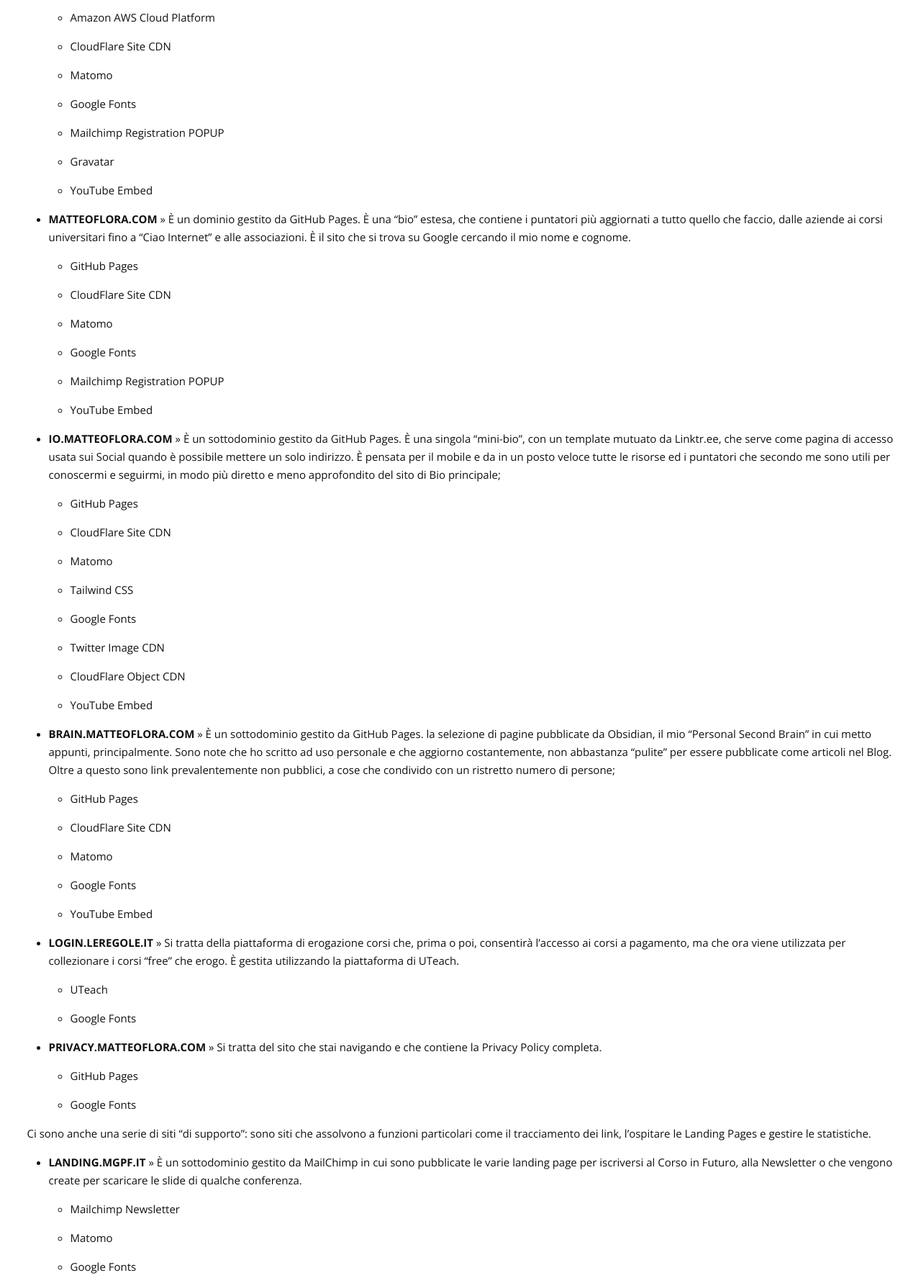
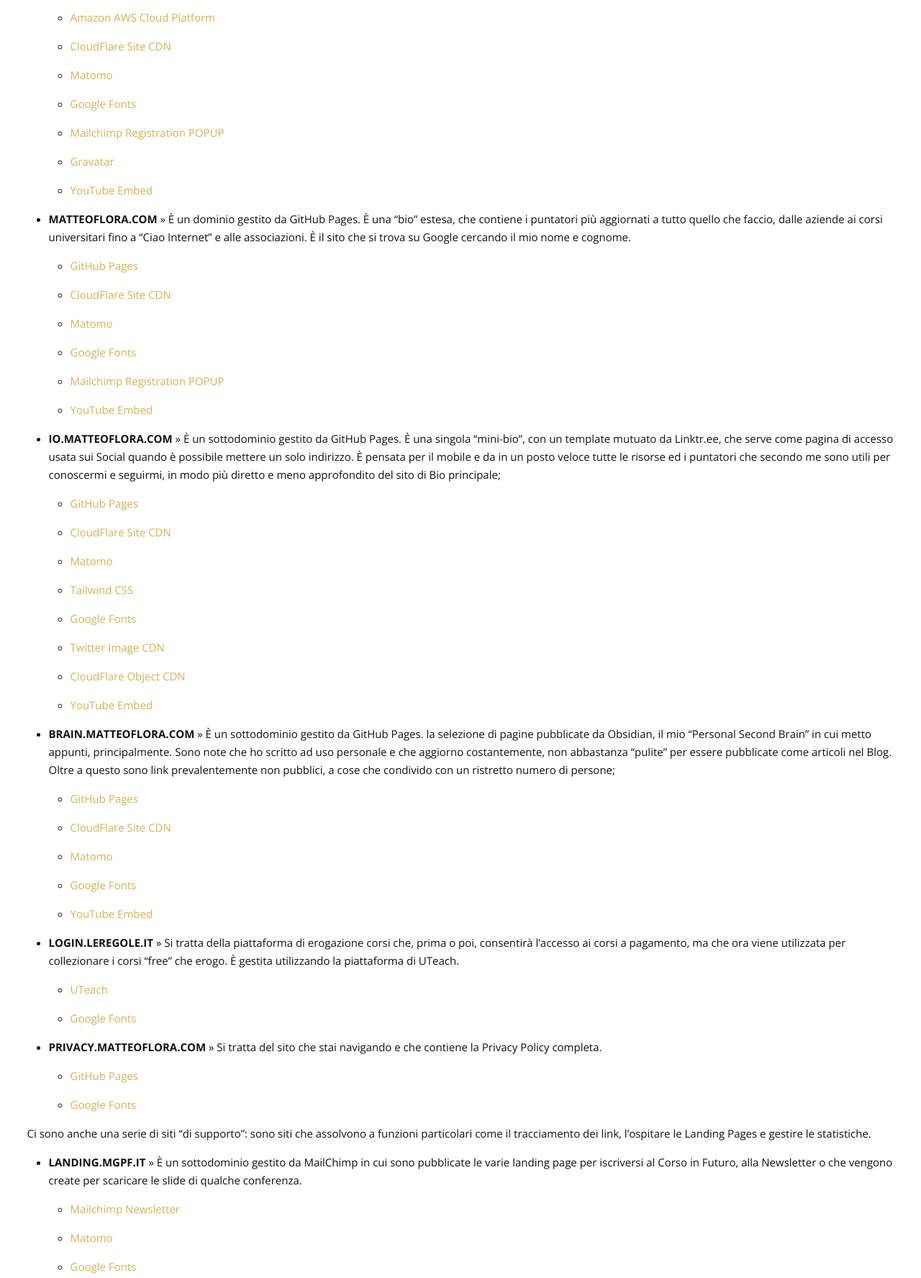
Before and after one commit to lastknight/privacy.matteoflora.com, a plain HTML site: page index.html in a window 1280 px wide. Shown: the part 7375-9150 px from the top of the page at 72% size. Drawn offline with nearby package versions, Linux system fonts and the light colour scheme.

Commit message:
fix link

```diff
--- a/index.html
+++ b/index.html
@@ -375,85 +375,85 @@
 <ul>
 <li><p><strong>MGPF.IT</strong> » È un dominio gestito da Amazon e ospitato in EU, che contiene il “vecchio” blog, che utilizzo ancora - meno di quanto vorrei - per pubblicare contenuti che preferisco custodire io invece che pubblicare su varie testate con cui collaboro. È la collezione di 4 lustri di contenuti pubblicati prima che i “social” e i “video” divenissero il canale prediletto. Questo sito utilizza i seguenti servizi (dettaglio nella prossima sezione):</p>
 <ul>
-<li><p>Amazon AWS Cloud Platform</p>
+<li><p><a href="#amazon-aws-cloud-platform">Amazon AWS Cloud Platform</a></p>
 </li>
-<li><p>CloudFlare Site CDN</p>
+<li><p><a href="#cloudflare-site-cdn">CloudFlare Site CDN</a></p>
 </li>
-<li><p>Matomo</p>
+<li><p><a href="#matomo">Matomo</a></p>
 </li>
-<li><p>Google Fonts</p>
+<li><p><a href="#google-fonts">Google Fonts</a></p>
 </li>
-<li><p>Mailchimp Registration POPUP</p>
+<li><p><a href="#mailchimp-registration-popup">Mailchimp Registration POPUP</a></p>
 </li>
-<li><p>Gravatar</p>
+<li><p><a href="#gravatar">Gravatar</a></p>
 </li>
-<li><p>YouTube Embed</p>
+<li><p><a href="#youtube-embed">YouTube Embed</a></p>
 </li>
 </ul>
 </li>
 <li><p><strong>MATTEOFLORA.COM</strong> » È un dominio gestito da GitHub Pages. È una “bio” estesa, che contiene i puntatori più aggiornati a tutto quello che faccio, dalle aziende ai corsi universitari fino a “Ciao Internet” e alle associazioni. È il sito che si trova su Google cercando il mio nome e cognome.</p>
 <ul>
-<li><p>GitHub Pages</p>
+<li><p><a href="#github-pages">GitHub Pages</a></p>
 </li>
-<li><p>CloudFlare Site CDN</p>
+<li><p><a href="#cloudflare-site-cdn">CloudFlare Site CDN</a></p>
 </li>
-<li><p>Matomo</p>
+<li><p><a href="#matomo">Matomo</a></p>
 </li>
-<li><p>Google Fonts</p>
+<li><p><a href="#google-fonts">Google Fonts</a></p>
 </li>
-<li><p>Mailchimp Registration POPUP</p>
+<li><p><a href="#mailchimp-registration-popup">Mailchimp Registration POPUP</a></p>
 </li>
-<li><p>YouTube Embed</p>
+<li><p><a href="#youtube-embed">YouTube Embed</a></p>
 </li>
 </ul>
 </li>
 <li><p><strong>IO.MATTEOFLORA.COM</strong> » È un sottodominio gestito da GitHub Pages. È una singola “mini-bio”, con un template mutuato da Linktr.ee, che serve come pagina di accesso usata sui Social quando è possibile mettere un solo indirizzo. È pensata per il mobile e da in un posto veloce tutte le risorse ed i puntatori che secondo me sono utili per conoscermi e seguirmi, in modo più diretto e meno approfondito del sito di Bio principale;</p>
 <ul>
-<li><p>GitHub Pages</p>
+<li><p><a href="#github-pages">GitHub Pages</a></p>
 </li>
-<li><p>CloudFlare Site CDN</p>
+<li><p><a href="#cloudflare-site-cdn">CloudFlare Site CDN</a></p>
 </li>
-<li><p>Matomo</p>
+<li><p><a href="#matomo">Matomo</a></p>
 </li>
-<li><p>Tailwind CSS</p>
+<li><p><a href="#tailwind-css">Tailwind CSS</a></p>
 </li>
-<li><p>Google Fonts</p>
+<li><p><a href="#google-fonts">Google Fonts</a></p>
 </li>
-<li><p>Twitter Image CDN</p>
+<li><p><a href="#twitter-image-cdn">Twitter Image CDN</a></p>
 </li>
-<li><p>CloudFlare Object CDN</p>
+<li><p><a href="#cloudflare-object-cdn">CloudFlare Object CDN</a></p>
 </li>
-<li><p>YouTube Embed</p>
+<li><p><a href="#youtube-embed">YouTube Embed</a></p>
 </li>
 </ul>
 </li>
 <li><p><strong>BRAIN.MATTEOFLORA.COM</strong> » È un sottodominio gestito da GitHub Pages. la selezione di pagine pubblicate da Obsidian, il mio “Personal Second Brain” in cui metto appunti, principalmente. Sono note che ho scritto ad uso personale e che aggiorno costantemente, non abbastanza “pulite” per essere pubblicate come articoli nel Blog. Oltre a questo sono link prevalentemente non pubblici, a cose che condivido con un ristretto numero di persone;</p>
 <ul>
-<li><p>GitHub Pages</p>
+<li><p><a href="#github-pages">GitHub Pages</a></p>
 </li>
-<li><p>CloudFlare Site CDN</p>
+<li><p><a href="#cloudflare-site-cdn">CloudFlare Site CDN</a></p>
 </li>
-<li><p>Matomo</p>
+<li><p><a href="#matomo">Matomo</a></p>
 </li>
-<li><p>Google Fonts</p>
+<li><p><a href="#google-fonts">Google Fonts</a></p>
 </li>
-<li><p>YouTube Embed</p>
+<li><p><a href="#youtube-embed">YouTube Embed</a></p>
 </li>
 </ul>
 </li>
 <li><p><strong>LOGIN.LEREGOLE.IT</strong> » Si tratta della piattaforma di erogazione corsi che, prima o poi, consentirà l’accesso ai corsi a pagamento, ma che ora viene utilizzata per collezionare i corsi “free” che erogo. È gestita utilizzando la piattaforma di UTeach.</p>
 <ul>
-<li><p>UTeach</p>
+<li><p><a href="#uteach">UTeach</a></p>
 </li>
-<li><p>Google Fonts</p>
+<li><p><a href="#google-fonts">Google Fonts</a></p>
 </li>
 </ul>
 </li>
 <li><p><strong>PRIVACY.MATTEOFLORA.COM</strong> » Si tratta del sito che stai navigando e che contiene la Privacy Policy completa.</p>
 <ul>
-<li><p>GitHub Pages</p>
+<li><p><a href="#github-pages">GitHub Pages</a></p>
 </li>
-<li><p>Google Fonts</p>
+<li><p><a href="#google-fonts">Google Fonts</a></p>
 </li>
 </ul>
 </li>
@@ -462,26 +462,26 @@
 <ul>
 <li><p><strong>LANDING.MGPF.IT</strong> » È un sottodominio gestito da MailChimp in cui sono pubblicate le varie landing page per iscriversi al Corso in Futuro, alla Newsletter o che vengono create per scaricare le slide di qualche conferenza.</p>
 <ul>
-<li><p>Mailchimp Newsletter</p>
+<li><p><a href="#mailchimp-newsletter">Mailchimp Newsletter</a></p>
 </li>
-<li><p>Matomo</p>
+<li><p><a href="#matomo">Matomo</a></p>
 </li>
-<li><p>Google Fonts</p>
+<li><p><a href="#google-fonts">Google Fonts</a></p>
 </li>
 </ul>
 </li>
 <li><p><strong>GO.MGPF.IT</strong> » È un sottodominio gestito da Bit.ly che assolve alla funzione di “tracker”: in altre parole, per sapere se alcuni contenuti che condivido piacciono o meno (e quali), i link - perlomeno alcuni - che propongo sui social sono modificato per passare “prima” qui e ottenere le statistiche.</p>
 <ul>
-<li>Bit ly</li>
+<li><p><a href="#bit-ly">Bit ly</a></p></li>
 </ul>
 </li>
 <li><p><strong>ANALYTICS.MGPF.IT</strong> » È un sottodominio gestito da DigitalOcean e ospitato in EU, che contiene la mia installazione personale di<a href="https://matomo.org/"> Matomo</a>, il gestore di statistiche alternativo a Google Analytics che ho rimosso ovunque.</p>
 <ul>
-<li><p>DigitalOcean EU Cloud Platform</p>
+<li><p><a href="#digitalocean-eu-cloud-platform">DigitalOcean EU Cloud Platform</a></p>
 </li>
-<li><p>CloudFlare Site CDN</p>
+<li><p><a href="#cloudflare-site-cdn">CloudFlare Site CDN</a></p>
 </li>
-<li><p>Google Fonts</p>
+<li><p><a href="#google-fonts">Google Fonts</a></p>
 </li>
 </ul>
 </li>
@@ -1178,11 +1178,11 @@ siti web, con la differenza che ho deciso di elencarli davvero tutti e di spiega
 <ul>
 <li><p>Dati Trattati</p>
 <ul>
-<li><p>USER-ID non personale</p>
+<li><p>USER-ID non personale e tracciatore personale</p>
 </li>
 <li><p>Indirizzo E-Mail</p>
 </li>
-<li><p>Dati di navigazione (Indirizzo IP oscurato dell’ultimo ottetto)</p>
+<li><p>Dati di navigazione sulle landing pages e sul sito(Indirizzo IP oscurato dell’ultimo ottetto)</p>
 </li>
 </ul>
 </li>
@@ -1310,21 +1310,21 @@ siti web, con la differenza che ho deciso di elencarli davvero tutti e di spiega
 
 <p>La bellezza del GDPR è data non tanto dalle complicazioni che da al gestore dei siti (sigh!), quanto dai diritti che concede ai singoli utenti. In particolare, l’Utente ha il diritto di:</p>
 <ul>
-<li><p>revocare il consenso in ogni momento » puoi revocare il consenso al trattamento dei Dati Personali precedentemente espresso;</p>
+<li><p><strong>revocare il consenso in ogni momento</strong> » puoi revocare il consenso al trattamento dei Dati Personali precedentemente espresso;</p>
 </li>
-<li><p>opporsi al trattamento dei propri Dati » puoi opporti, nei limiti previsti dalla dalla norma, al trattamento dei Dati quando ritieni che esso avviene su una base giuridica diversa dal consenso;</p>
+<li><p><strong>opporti al trattamento dei Dati</strong> » puoi opporti, nei limiti previsti dalla dalla norma, al trattamento dei Dati quando ritieni che esso avviene su una base giuridica diversa dal consenso;</p>
 </li>
-<li><p>accedere ai propri Dati » hai il diritto ad ottenere informazioni sui Dati trattati, su determinati aspetti del trattamento ed a ricevere una copia dei Dati trattati (per lo meno quelli che ho facoltà di esportare);</p>
+<li><p><strong>accedere ai tuoi Dati</strong> » hai il diritto ad ottenere informazioni sui Dati trattati, su determinati aspetti del trattamento ed a ricevere una copia dei Dati trattati (per lo meno quelli che ho facoltà di esportare);</p>
 </li>
-<li><p>verificare e chiedere la rettifica » puoi verificare la correttezza dei tuoi Dati e richiederne l’aggiornamento o la correzione.</p>
+<li><p><strong>verificare e chiedere la rettifica</strong> » puoi verificare la correttezza dei tuoi Dati e richiederne l’aggiornamento o la correzione.</p>
 </li>
-<li><p>ottenere la limitazione del trattamento » quando ricorrono determinate condizioni, puoi richiedere la limitazione del trattamento dei tuoi Dati. In tal caso non tratterò i Dati per alcun altro scopo se non la loro conservazione;</p>
+<li><p><strong>ottenere la limitazione del trattamento</strong> » quando ricorrono determinate condizioni, puoi richiedere la limitazione del trattamento dei tuoi Dati. In tal caso non tratterò i Dati per alcun altro scopo se non la loro conservazione;</p>
 </li>
-<li><p>ottenere la cancellazione o rimozione dei tuoi Dati Personali » quando ricorrono determinate condizioni, puoi richiedere la cancellazione dei tuoi Dati;</p>
+<li><p><strong>ottenere la cancellazione o rimozione dei tuoi Dati Personali</strong> » quando ricorrono determinate condizioni, puoi richiedere la cancellazione dei tuoi Dati;</p>
 </li>
-<li><p>ricevere i tuoi Dati o farli trasferire ad altro titolare » hai il diritto di ricevere i tuoi Dati in formato strutturato, di uso comune e leggibile da dispositivo automatico e, ove tecnicamente fattibile, di ottenerne il trasferimento senza ostacoli ad un altro titolare. Questa disposizione è applicabile solo quando i Dati sono trattati con strumenti automatizzati ed il trattamento è basato sul consenso dell’Utente, su un contratto di cui sei parte o su misure contrattuali ad esso connesse.</p>
+<li><p><strong>ricevere i tuoi Dati o farli trasferire ad altro titolare</strong> » hai il diritto di ricevere i tuoi Dati in formato strutturato, di uso comune e leggibile da dispositivo automatico e, ove tecnicamente fattibile, di ottenerne il trasferimento senza ostacoli ad un altro titolare. Questa disposizione è applicabile solo quando i Dati sono trattati con strumenti automatizzati ed il trattamento è basato sul consenso dell’Utente, su un contratto di cui sei parte o su misure contrattuali ad esso connesse.</p>
 </li>
-<li><p>proporre reclamo » hai sempre e comunque la possibilità di proporre un reclamo all’autorità di controllo della protezione dei dati personali competente o agire in sede giudiziale.</p>
+<li><p><strong>proporre reclamo</strong> » hai sempre e comunque la possibilità di proporre un reclamo all’autorità di controllo della protezione dei dati personali competente o agire in sede giudiziale.</p>
 </li>
 </ul>
 <h2 id="dettagli-sul-diritto-di-opposizione">Dettagli sul diritto di opposizione</h2>
```
